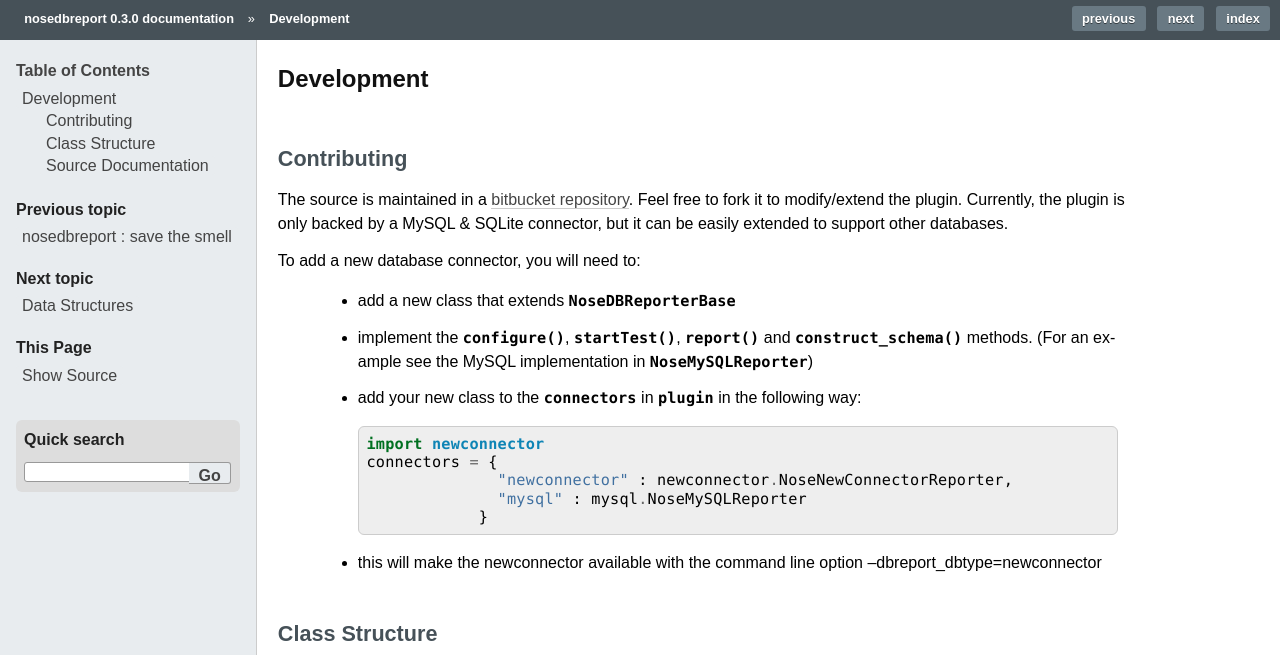
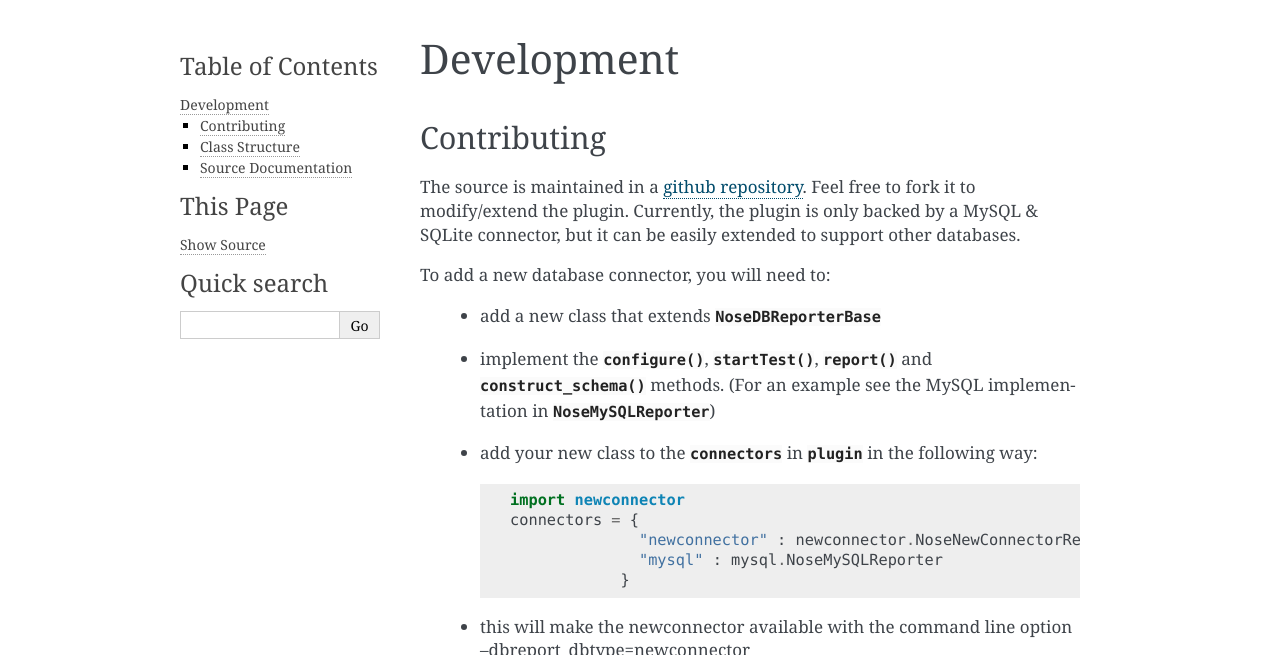
Before and after one commit to alisaifee/nosedbreport, a Sphinx documentation site: the page built from doc/source/dev.rst, in a window 1280 px wide. Shown: the top 655 px of the page. Built offline with Sphinx 7.4.7, drawn with Linux system fonts in a browser that asks for light colours; some of the changed text lies outside the part shown; grey boxes are pictures that could not be loaded.

Commit message:
doc tweaks

```diff
--- a/doc/source/conf.py
+++ b/doc/source/conf.py
@@ -90,8 +90,6 @@ pygments_style = 'sphinx'
 
 # The theme to use for HTML and HTML Help pages.  See the documentation for
 # a list of builtin themes.
-html_theme = 'default'
-html_style = 'rtd.css'
 
 # Theme options are theme-specific and customize the look and feel of a theme
 # further.  For a list of options available for each theme, see the
--- a/doc/source/dev.rst
+++ b/doc/source/dev.rst
@@ -2,9 +2,9 @@ Development
 ===========
 Contributing
 ------------
-.. _bitbucket repository: http://github.com/alisaifee/nosedbreport
+.. _github repository: http://github.com/alisaifee/nosedbreport
 
-The source is maintained in a `bitbucket repository`_. Feel free to fork it to modify/extend the plugin.
+The source is maintained in a `github repository`_. Feel free to fork it to modify/extend the plugin.
 Currently, the plugin is only backed by a MySQL & SQLite connector, but it can be easily extended to support other databases.
 
 To add a new database connector, you will need to:
```
